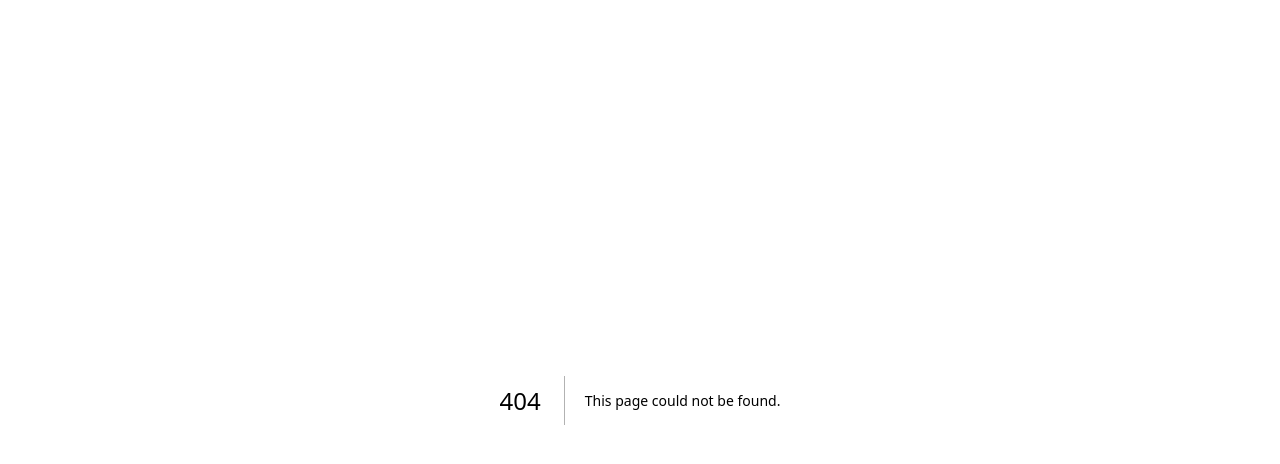
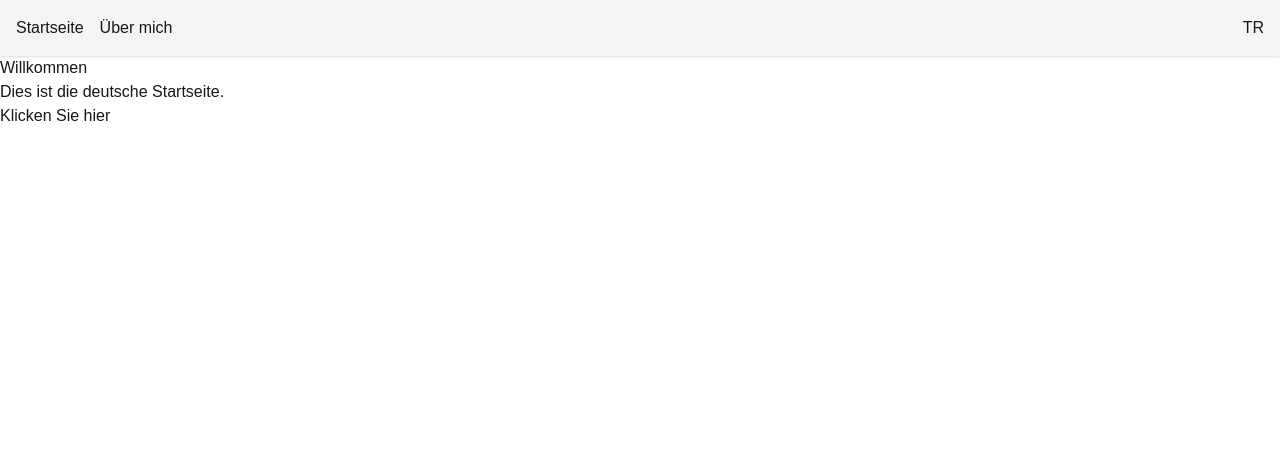
Before and after one commit to FereshteSH/psychologin-froehlich, a Next.js app: page /de in a window 1280 px wide. Before the commit this address had no page. Shown: the top 464 px of the page. Built offline with nearby package versions, Linux system fonts and the light colour scheme.

Commit message:
Navi(grundriss)

```diff
--- /dev/null
+++ b/middleware.ts
@@ -0,0 +1,14 @@
+// middleware.ts
+import { NextRequest, NextResponse } from 'next/server';
+
+export function middleware(request: NextRequest) {
+  const { pathname } = request.nextUrl;
+  if (pathname === '/') {
+    return NextResponse.redirect(new URL('/de', request.url));
+  }
+  return NextResponse.next();
+}
+
+export const config = {
+  matcher: ['/'],
+};
--- a/next.config.ts
+++ b/next.config.ts
@@ -1,10 +1,11 @@
 import type { NextConfig } from "next";
 const nextConfig: NextConfig = {
   /* config options here */
-  i18n: {
-    locales: ["de", "tr"],
-    defaultLocale: "de",
-  },
+  // i18n: {
+  //   locales: ["de", "tr"],
+  //   defaultLocale: "de",
+  //   localeDetection: false,
+  // },
 
 };
 
--- /dev/null
+++ b/src/app/[lang]/layout.tsx
@@ -0,0 +1,30 @@
+// app/[lang]/layout.tsx
+import { notFound } from 'next/navigation';
+import NavBar from '../../components/NavBar';
+
+const locales = ['de', 'tr'];
+
+export function generateStaticParams() {
+  return locales.map((lang) => ({ lang }));
+}
+
+export default function LangLayout({
+  children,
+  params,
+}: {
+  children: React.ReactNode;
+  params: { lang: string };
+}) {
+  if (!locales.includes(params.lang)) {
+    notFound();
+  }
+
+  return (
+    <html lang={params.lang}>
+      <body>
+        <NavBar currentLang={params.lang as 'de' | 'tr'} />
+        {children}
+      </body>
+    </html>
+  );
+}
--- /dev/null
+++ b/src/app/[lang]/page.tsx
@@ -0,0 +1,15 @@
+import { getContent } from "../../lib/getContent";
+
+type Params = { lang: "de" | "tr" };
+
+export default async function Home({ params }: { params: Params }) {
+  const content = getContent(params.lang, "home");
+
+  return (
+    <main>
+      <h1>{content.title}</h1>
+      <p>{content.description}</p>
+      <button>{content.button}</button>
+    </main>
+  );
+}
--- a/src/app/page.tsx
+++ b/src/app/page.tsx
@@ -1,12 +1,5 @@
-
+import { redirect } from 'next/navigation';
 
 export default function Home() {
-
-
-
-  return (
-    <div>
-
-    </div>
-  )
+  redirect('/de'); // Redirecting to /de as default language
 }
--- /dev/null
+++ b/src/components/LanguageSwitcher.tsx
@@ -0,0 +1,25 @@
+'use client';
+
+import { useRouter, usePathname, useParams } from 'next/navigation';
+
+export default function LanguageSwitcher() {
+  const router = useRouter();
+  const pathname = usePathname();
+  const params = useParams();
+
+  const currentLang = params.lang as 'de' | 'tr';
+  const switchLang = currentLang === 'de' ? 'tr' : 'de';
+  const newPath = pathname.replace(`/${currentLang}`, `/${switchLang}`);
+
+  const handleClick = () => {
+    if (pathname !== newPath) {
+      router.push(newPath);
+    }
+  };
+
+  return (
+    <button onClick={handleClick}>
+      {switchLang.toUpperCase()}
+    </button>
+  );
+}
--- /dev/null
+++ b/src/components/NavBar.tsx
@@ -0,0 +1,16 @@
+import Link from 'next/link';
+import LanguageSwitcher from './LanguageSwitcher';
+
+export default function NavBar({ currentLang }: { currentLang: 'de' | 'tr' }) {
+
+  const navData = require(`../data/${currentLang}.json`)
+  return (
+    <nav className="flex justify-between items-center p-4 bg-gray-100 shadow">
+      <div className="flex gap-4">
+        <Link href={`/${currentLang}`}>{navData.nav.home}</Link>
+        <Link href={`/${currentLang}/about`}>{navData.nav.about}</Link>
+      </div>
+      <LanguageSwitcher />
+    </nav>
+  );
+}
--- /dev/null
+++ b/src/data/de.json
@@ -0,0 +1,19 @@
+{
+  "nav":{
+    "home": "Startseite",
+    "about": "Über mich",
+    "angebote": "Angebote",
+    "cost": "Behandlungskosten",
+    "contact": "Kontakt"
+
+  },
+  "home": {
+    "title": "Willkommen",
+    "description": "Dies ist die deutsche Startseite.",
+    "button": "Klicken Sie hier"
+  },
+  "about": {
+    "title": "Über uns",
+    "content": "Mehr über uns erfahren."
+  }
+}
--- /dev/null
+++ b/src/data/tr.json
@@ -0,0 +1,19 @@
+{
+  "nav":{
+    "home": "Ana Sayfa",
+    "about": "Hakkımda",
+    "angebote": "Hizmetlerim",
+    "cost": "Seans Ücretleri",
+    "contact": "iletisim"
+  },
+  "home": {
+    "title": "Hoşgeldiniz",
+    "description": "Bu, Türkçe ana sayfanız.",
+    "button": "Buraya tıklayın"
+
+  },
+  "about": {
+    "title": "Hakkımızda",
+    "content": "Bizimle ilgili daha fazla bilgi."
+  }
+}
--- /dev/null
+++ b/src/lib/getContent.ts
@@ -0,0 +1,21 @@
+import de from '../data/de.json';
+import tr from '../data/tr.json';
+
+// Define the structure of your page content
+type Content = {
+  title: string;
+  description?: string;
+  content?: string;
+};
+
+// Define the available pages that can be in the JSON
+type Pages = 'home' | 'about'; // Ensure this matches your JSON keys
+
+// Explicitly type the imported data as an object with the page keys
+const deData: Record<Pages, Content> = de;
+const trData: Record<Pages, Content> = tr;
+
+export function getContent(lang: 'de' | 'tr', page: Pages): Content {
+  const data = lang === 'de' ? deData : trData;
+  return data[page];
+}
```
